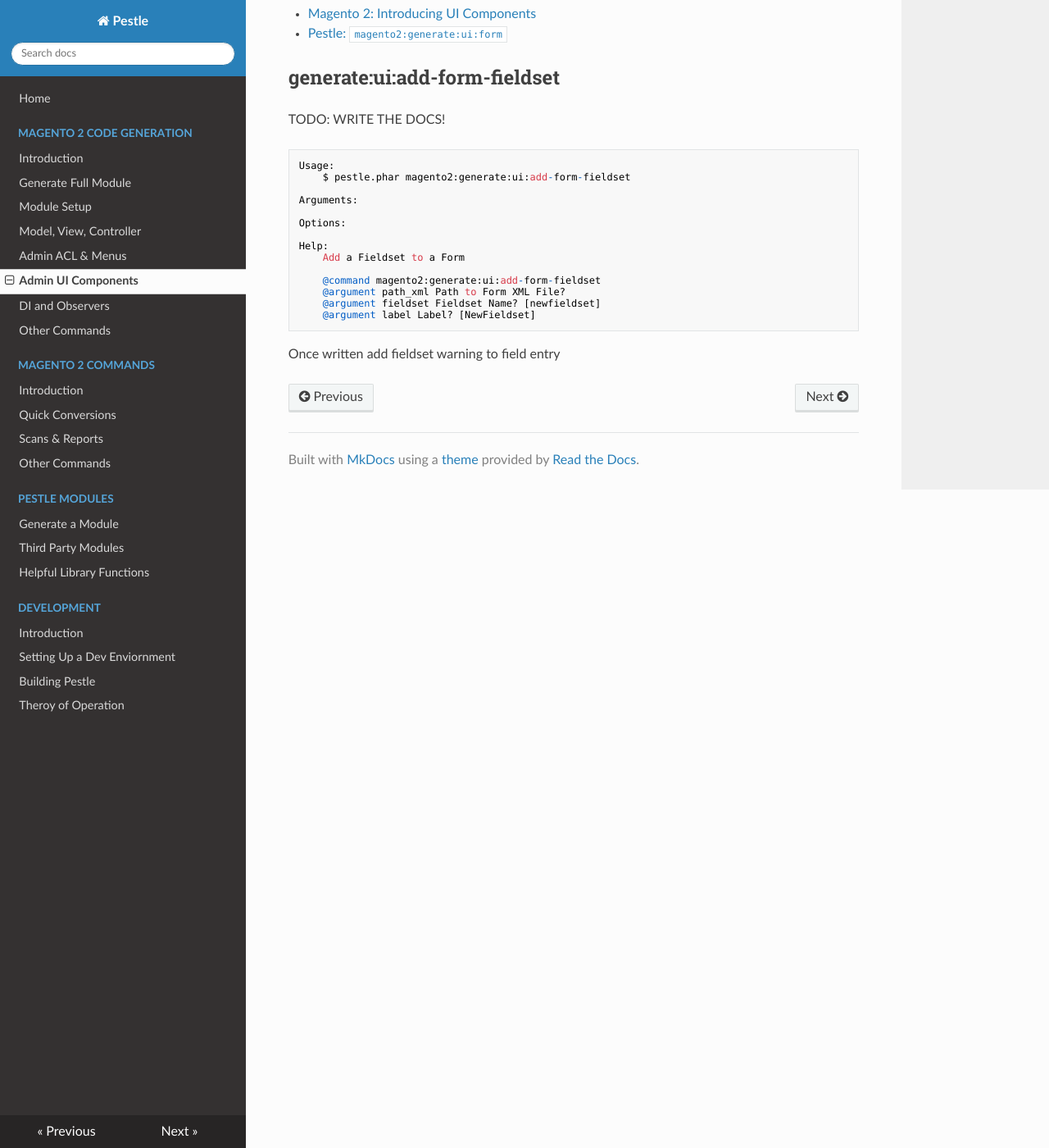
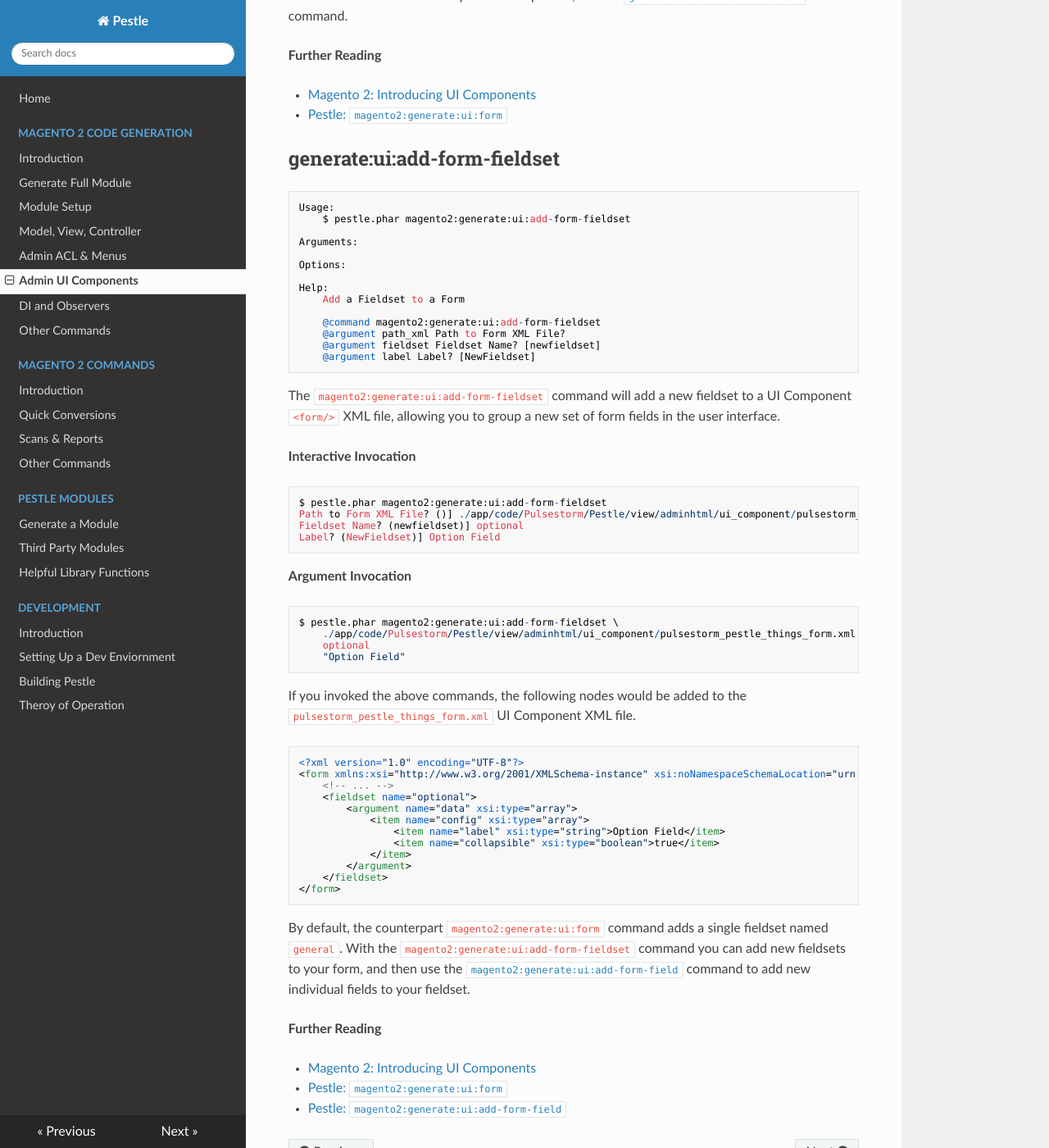
Before and after one commit to astorm/pestle, an MkDocs documentation site: the page built from docs/magento2-generate-ui.md, in a window 1280 px wide and 1400 px high, scrolled down 8699 px. Shown: the whole window at 82% size. Built offline with MkDocs 1.6.1, drawn with Linux system fonts in a browser that asks for light colours; nearby versions of some CDN libraries; some of the changed text lies outside the part shown.

Commit message:
documenting fieldset command

```diff
--- a/docs/magento2-generate-ui.md
+++ b/docs/magento2-generate-ui.md
@@ -410,7 +410,7 @@ If you're looking to create a _full_ module, be sure to checkout the [`magento2:
         @argument fieldset Fieldset Name? [general]
         @option is-required Is field required?
 
-The `generate:ui:add-form-field` command will add a new field to a UI Component `<form/>` XML file.
+The `magento2:generate:ui:add-form-field` command will add a new field to a UI Component `<form/>` XML file.
 
 **Interactive Invocation**
 
@@ -463,14 +463,14 @@ The `magento2:generate:ui:form` command also supports an `is-required` option. T
         "My New Field" \
         general
 
+The `magento2:generate:ui:form` command will only add fields to fieldsets that already exist.  If you want to add a new fieldset to your UI Component, use the [`generate:ui:add-form-fieldset`](https://pestle.readthedocs.io/en/latest/magento2-generate-ui/#generateuiadd-form-fieldset) command.
+
 **Further Reading**
 
 - [Magento 2: Introducing UI Components](https://alanstorm.com/magento_2_introducing_ui_components/)
 - [Pestle: `magento2:generate:ui:form`](https://pestle.readthedocs.io/en/latest/magento2-generate-ui/#generateuiform)
 
 ## generate:ui:add-form-fieldset
-
-TODO: WRITE THE DOCS!
 
     Usage:
         $ pestle.phar magento2:generate:ui:add-form-fieldset
@@ -487,4 +487,42 @@ TODO: WRITE THE DOCS!
         @argument fieldset Fieldset Name? [newfieldset]
         @argument label Label? [NewFieldset]
 
-Once written add fieldset warning to field entry
+The `magento2:generate:ui:add-form-fieldset` command will add a new fieldset to a UI Component `<form/>` XML file, allowing you to group a new set of form fields in the user interface.
+
+**Interactive Invocation**
+
+    $ pestle.phar magento2:generate:ui:add-form-fieldset
+    Path to Form XML File? ()] ./app/code/Pulsestorm/Pestle/view/adminhtml/ui_component/pulsestorm_pestle_things_form.xml
+    Fieldset Name? (newfieldset)] optional
+    Label? (NewFieldset)] Option Field
+
+**Argument Invocation**
+
+    $ pestle.phar magento2:generate:ui:add-form-fieldset \
+        ./app/code/Pulsestorm/Pestle/view/adminhtml/ui_component/pulsestorm_pestle_things_form.xml \
+        optional
+        "Option Field"
+
+If you invoked the above commands, the following nodes would be added to the `pulsestorm_pestle_things_form.xml` UI Component XML file.
+
+    <?xml version="1.0" encoding="UTF-8"?>
+    <form xmlns:xsi="http://www.w3.org/2001/XMLSchema-instance" xsi:noNamespaceSchemaLocation="urn:magento:module:Magento_Ui:etc/ui_configuration.xsd">
+        <!-- ... -->
+        <fieldset name="optional">
+            <argument name="data" xsi:type="array">
+                <item name="config" xsi:type="array">
+                    <item name="label" xsi:type="string">Option Field</item>
+                    <item name="collapsible" xsi:type="boolean">true</item>
+                </item>
+            </argument>
+        </fieldset>
+    </form>
+
+By default, the counterpart `magento2:generate:ui:form` command adds a single fieldset named `general`.  With the `magento2:generate:ui:add-form-fieldset` command you can add new fieldsets to your form, and then use the [`magento2:generate:ui:add-form-field`](https://pestle.readthedocs.io/en/latest/magento2-generate-ui/#generateuiadd-form-field) command to add new individual fields to your fieldset.
+
+**Further Reading**
+
+
+- [Magento 2: Introducing UI Components](https://alanstorm.com/magento_2_introducing_ui_components/)
+- [Pestle: `magento2:generate:ui:form`](https://pestle.readthedocs.io/en/latest/magento2-generate-ui/#generateuiform)
+- [Pestle: `magento2:generate:ui:add-form-field`](https://pestle.readthedocs.io/en/latest/magento2-generate-ui/#generateuiadd-form-field)
```
